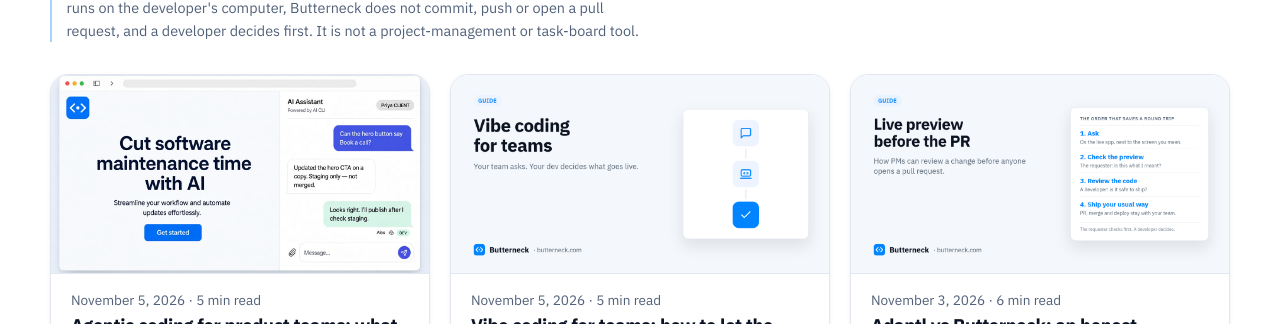
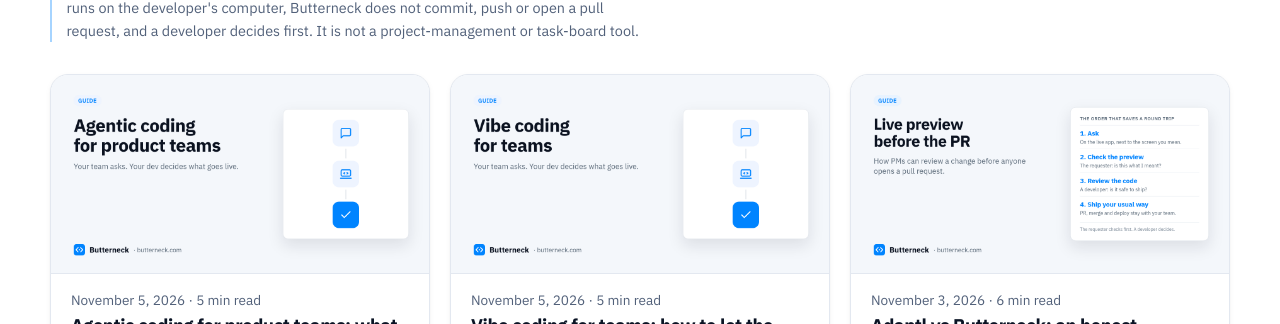
Before and after one commit to Lanatus-Systems/maintainer-pro-marketing, a Next.js app: page /blog in a window 1280 px wide. Shown: the part 367-691 px from the top of the page. Built offline with nearby package versions, Linux system fonts and the light colour scheme; no server answers.

Commit message:
copy: compliance fixes (sample-shop CTA, real cover)

```diff
--- a/src/content/posts/agentic-coding-for-product-teams.ts
+++ b/src/content/posts/agentic-coding-for-product-teams.ts
@@ -10,10 +10,10 @@ export const post: BlogPost = {
   author: "The Butterneck team",
   tags: ["agentic coding", "AI coding agents", "AI change requests", "product teams", "Claude Code", "Cursor"],
   cover: {
-    src: "/blog/product-app-with-chat.png",
-    alt: "Butterneck product screenshot: a running app on a live preview with a chat beside it for change requests",
-    width: 1280,
-    height: 720,
+    src: "/blog/cover-agentic-coding-for-product-teams.png",
+    alt: "Butterneck blog cover: Agentic coding for product teams. Ask a developer's coding agent on a live preview, and a developer decides what ships",
+    width: 1200,
+    height: 630,
   },
   body: `
 "Agentic coding" is the word for AI that doesn't just suggest the next line, but takes a task, reads the codebase, edits several files, runs commands and checks its own work. Claude Code, Cursor's agent and Antigravity all work this way. For developers it changes how work gets done. For the rest of the product team, it raises a new question: if the agent can do the edit, does a PM or designer still have to wait in the backlog for a small change?
@@ -57,7 +57,7 @@ A developer connects a computer that already has the project and a coding CLI si
 
 Butterneck does not commit, push or open a pull request, and it never merges or deploys. We call these requests AI change requests; see [AI change requests for product teams](/blog/ai-change-requests-for-product-teams).
 
-**See it before you set anything up:** [try a request on a sample shop](https://app.butterneck.com/trial) before connecting a computer. No card is needed; if you sign out, you're asked to create a free account. On your own project, the edit runs on your computer, and your team still decides what goes live.
+**See it before you set anything up:** [try a request on a sample shop](https://app.butterneck.com/trial) before connecting a computer. If you sign out, you're asked to create a free account. On your own project, the edit runs on a developer's connected computer, and a developer still decides what ships.
 
 ## What to know before you try this
 
```
Also changed, not shown: public/blog/cover-agentic-coding-for-product-teams.png (added).
